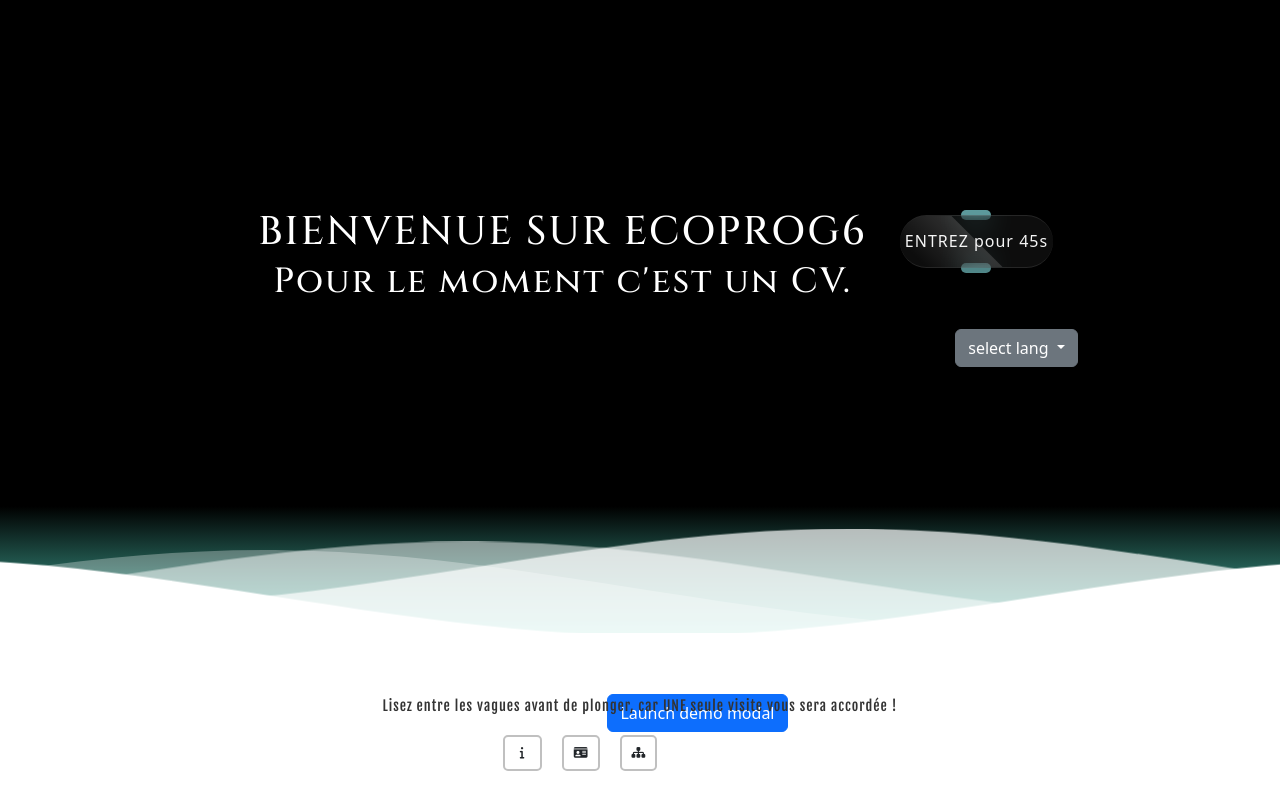
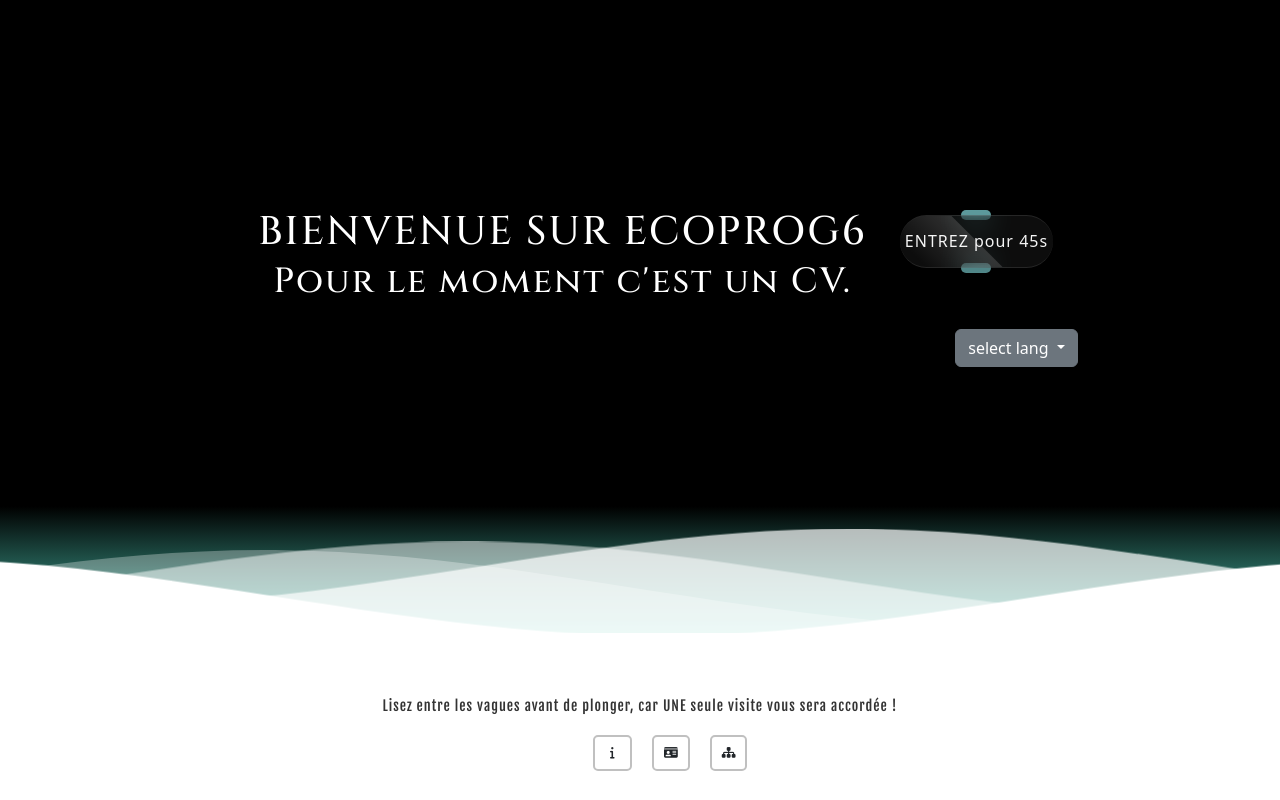
Before and after one commit to galathethelol2901/ecoCV, a PHP site: page /EcoCV.php in a window 1280 px wide. Run offline with PHP 8.4, Linux system fonts and the light colour scheme; some libraries are stand-ins or nearby versions; some web fonts are replaced.

Commit message:
indeeeex

```diff
--- a/EcoCV.php
+++ b/EcoCV.php
@@ -160,32 +160,6 @@
             </div>
         </div>
     </div>
-    <!-- Button trigger modal -->
-<button type="button" class="btn btn-primary" data-toggle="modal" data-target="#exampleModalCenter">
-  Launch demo modal
-</button>
-
-<!-- Modal -->
-<div class="modal fade" id="exampleModalCenter" tabindex="-1" role="dialog" aria-labelledby="exampleModalCenterTitle" aria-hidden="true">
-  <div class="modal-dialog modal-dialog-centered" role="document">
-    <div class="modal-content">
-      <div class="modal-header">
-        <h5 class="modal-title" id="exampleModalLongTitle">Modal title</h5>
-        <button type="button" class="close" data-dismiss="modal" aria-label="Close">
-          <span aria-hidden="true">&times;</span>
-        </button>
-      </div>
-      <div class="modal-body">
-        ...
-      </div>
-      <div class="modal-footer">
-        <button type="button" class="btn btn-secondary" data-dismiss="modal">Close</button>
-        <button type="button" class="btn btn-primary">Save changes</button>
-      </div>
-    </div>
-  </div>
-</div>
-
     <script src="node_modules/jquery/dist/jquery.min.js"></script>
     <script src="node_modules/bootstrap/dist/js/bootstrap.min.js"></script>
     <script src="script.js"></script>
```
Also changed, not shown: index.php (+8 -0 lines).
